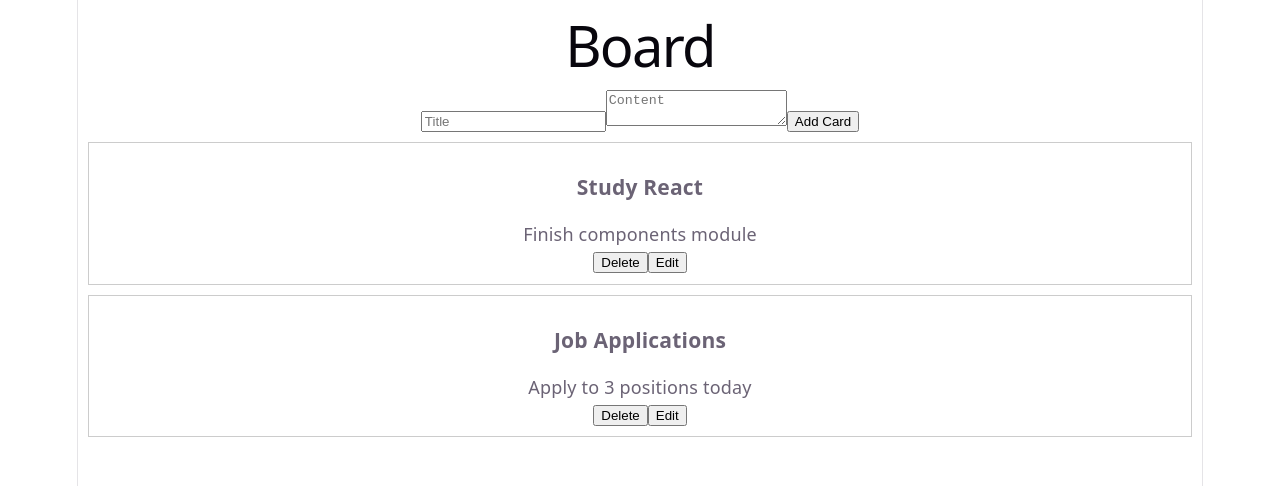
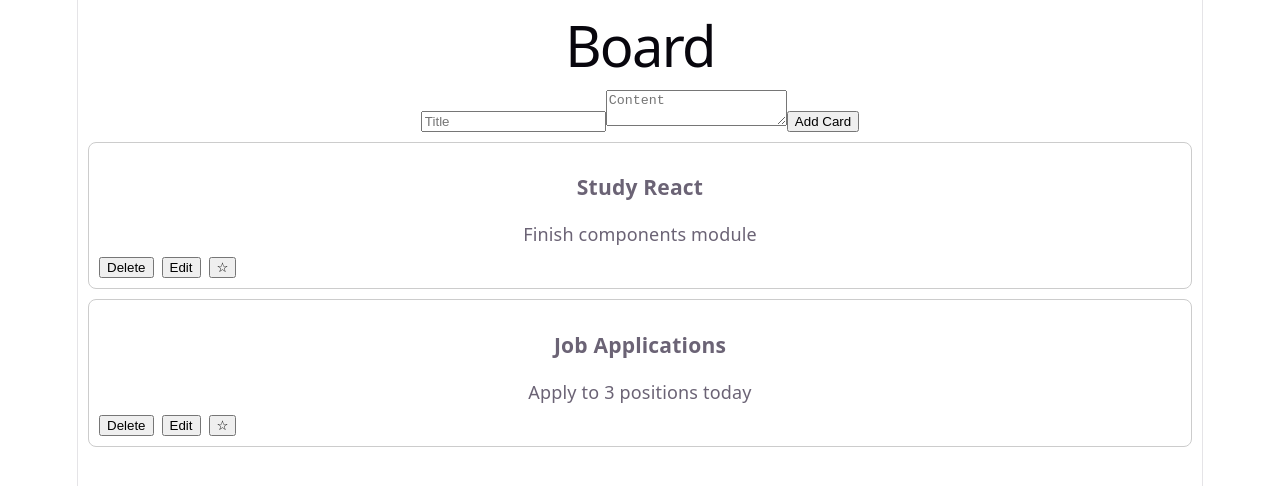
Before and after one commit to jrs-neto/noteboard, a React (Vite) app: page / in a window 1280 px wide. Shown: the top 486 px of the page. Built offline with nearby package versions, Linux system fonts and the light colour scheme.

Commit message:
feat: add priority toggle to cards

```diff
--- a/src/components/Card/Card.tsx
+++ b/src/components/Card/Card.tsx
@@ -3,23 +3,30 @@ import type { Card as CardType } from "../../types/Card";
 interface CardProps {
   data: CardType;
   onDelete: (id: string) => void;
-  color?: string;
   onEdit: (card: CardType) => void;
+  onTogglePriority: (id: string) => void;
 }
 
-function Card({ data, onDelete, color, onEdit }: CardProps) {
+function Card({ data, onDelete, onEdit, onTogglePriority }: CardProps) {
   return (
     <div style={
       {
-        border: "1px solid #ccc",
+        border: data.priority ? "2px solid #ff4757" : "1px solid #ccc",
         padding: "10px",
         margin: "10px",
-        backgroundColor: color || '#fff',
+        backgroundColor: data.color || '#fff',
+        borderRadius: '8px',
+        boxShadow: data.priority ? '0 4px 12px rgba(255, 71, 87, 0.2)' : 'none'
       }}>
-      <h3>{data.title}</h3>
+      <h3>{data.title} {data.priority && "⭐"}</h3>
       <p>{data.content}</p>
-      <button onClick={() => onDelete(data.id)}>Delete</button>
-      <button onClick={() => onEdit(data)}>Edit</button>
+      <div style={{ display: 'flex', gap: '8px', marginTop: '10px' }}>
+        <button onClick={() => onDelete(data.id)}>Delete</button>
+        <button onClick={() => onEdit(data)}>Edit</button>
+        <button onClick={() => onTogglePriority(data.id)}>
+          {data.priority ? "⭐" : "☆"}
+        </button>
+      </div>
     </div>
   );
 }
--- a/src/components/CardForm/CardForm.tsx
+++ b/src/components/CardForm/CardForm.tsx
@@ -2,12 +2,13 @@ import { useState, useEffect } from "react";
 import type { Card as CardType } from "../../types/Card";
 
 interface CardFormProps {
-  onAddCard: (card: CardType & { color?: string }) => void;
-  onUpdateCard?: (card: CardType & { color?: string }) => void;
-  editingCard?: (CardType & { color?: string }) | null;
+  onAddCard: (card: CardType) => void;
+  onUpdateCard?: (card: CardType) => void;
+  editingCard?: CardType | null;
+  onCancelEdit: () => void;
 }
 
-function CardForm({ onAddCard, onUpdateCard, editingCard }: CardFormProps) {
+function CardForm({ onAddCard, onUpdateCard, editingCard, onCancelEdit }: CardFormProps) {
   const [title, setTitle] = useState("");
   const [content, setContent] = useState("");
   const [color, setColor] = useState('#fff');
@@ -32,6 +33,7 @@ function CardForm({ onAddCard, onUpdateCard, editingCard }: CardFormProps) {
         content,
         color,
       });
+      onCancelEdit();
     } else {
       onAddCard({
         id: Date.now().toString(),
--- a/src/pages/Board/Board.tsx
+++ b/src/pages/Board/Board.tsx
@@ -3,10 +3,9 @@ import Card from "../../components/Card/Card";
 import CardForm from "../../components/CardForm/CardForm";
 import type { Card as CardType } from "../../types/Card";
 
-type CardExtended = CardType & { color?: string };
 
 function Board() {
-  const mockCards: CardExtended[] = [
+  const mockCards: CardType[] = [
     {
       id: "1",
       title: "Study React",
@@ -19,18 +18,18 @@ function Board() {
     },
   ];
 
-  const [cards, setCards] = useState<CardExtended[]>(() => {
+  const [cards, setCards] = useState<CardType[]>(() => {
     const saved = localStorage.getItem("cards");
     return saved ? JSON.parse(saved) : mockCards;
   });
 
-  const [editingCard, setEditingCard] = useState<CardExtended | null>(null);
+  const [editingCard, setEditingCard] = useState<CardType | null>(null);
 
   useEffect(() => {
     localStorage.setItem('cards', JSON.stringify(cards));
   }, [cards]);
 
-  function addCard(newCard: CardExtended) {
+  function addCard(newCard: CardType) {
     setCards((prev) => [...prev, newCard]);
   }
 
@@ -38,13 +37,23 @@ function Board() {
     setCards((prev) => prev.filter((card) => card.id !== id));
   }
 
-  function updateCard(updatedCard: CardExtended) {
+  function updateCard(updatedCard: CardType) {
     setCards((prev) =>
       prev.map((card) =>
         card.id === updatedCard.id ? updatedCard : card
       )
     );
     setEditingCard(null); // Saída do modo de edição
+  }
+
+  function togglePriority(id: string) {
+    setCards((prev) =>
+      prev.map((card) =>
+        card.id === id
+          ? { ...card, priority: !card.priority }
+          : card
+      )
+    );
   }
 
   return (
@@ -55,15 +64,16 @@ function Board() {
         onAddCard={addCard}
         onUpdateCard={updateCard}
         editingCard={editingCard}
+        onCancelEdit={() => setEditingCard(null)}
       />
 
       {cards.map((card) => (
         <Card
           key={card.id}
           data={card}
-          color={card.color}
           onDelete={deleteCard}
-          onEdit={(cardToEdit) => setEditingCard(cardToEdit as CardExtended)}
+          onEdit={(cardToEdit) => setEditingCard(cardToEdit)}
+          onTogglePriority={togglePriority}
         />
       ))}
     </div>
--- a/src/types/Card.ts
+++ b/src/types/Card.ts
@@ -2,4 +2,6 @@ export interface Card {
   id: string;
   title: string;
   content: string;
+  color?: string;
+  priority?: boolean;
 }
```
